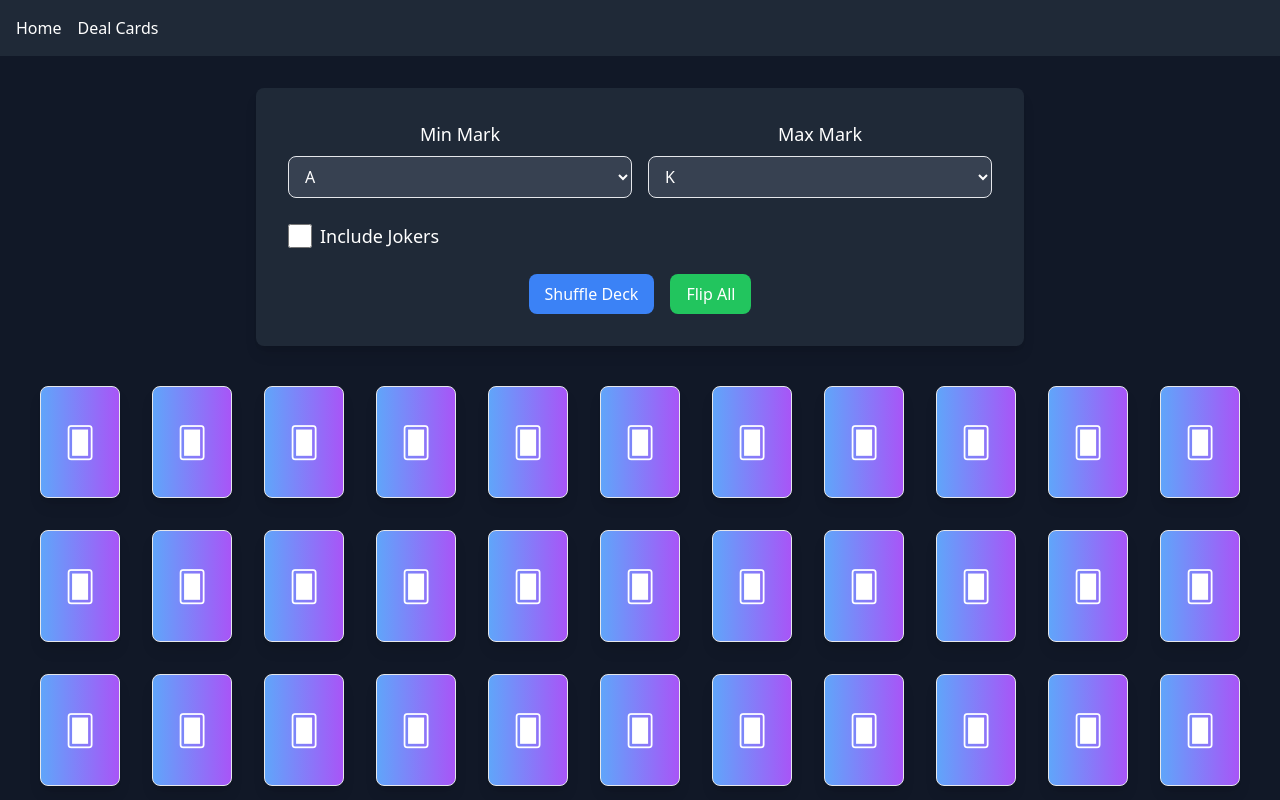
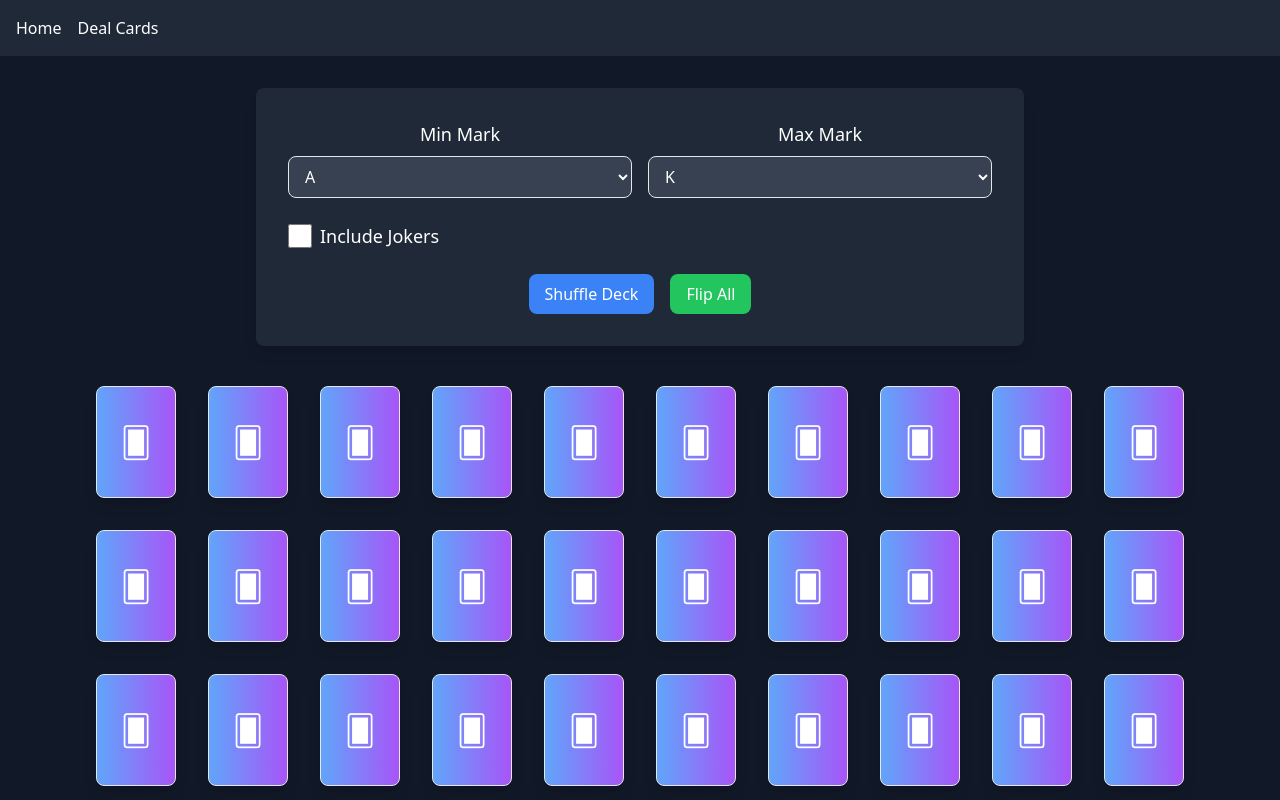
Before and after one commit to liuyuelintop/ts-react-card-game, a React (Create React App) app: page / in a window 1280 px wide. Shown: the top 800 px of the page. Built offline with nearby package versions, Linux system fonts and the light colour scheme.

Commit message:
Update Deck Page UI

```diff
--- a/src/components/Deck/Deck.tsx
+++ b/src/components/Deck/Deck.tsx
@@ -27,7 +27,7 @@ const Deck: React.FC = () => {
         handleShuffle={handleShuffle}
         handleFlipAll={handleFlipAll}
       />
-      <div className="mt-8 flex flex-wrap justify-center gap-4">
+      <div className="mt-8 lg:mx-10 flex flex-wrap justify-center gap-4">
         {deck.map((card, index) => (
           <Card
             key={index}
--- a/src/components/Deck/DeckControls.tsx
+++ b/src/components/Deck/DeckControls.tsx
@@ -26,7 +26,7 @@ const DeckControls: React.FC<DeckControlsProps> = ({
 }) => {
   return (
     <div className="max-w-screen-md mx-auto p-8 bg-gray-800 text-white rounded-lg shadow-lg flex flex-col space-y-6">
-      <div className="flex flex-wrap justify-between space-y-4 sm:space-y-0">
+      <div className="flex flex-wrap justify-between gap-y-4">
         <div className="flex-1 min-w-[200px] mr-4">
           <SelectControl
             label="Min Mark"
@@ -44,7 +44,7 @@ const DeckControls: React.FC<DeckControlsProps> = ({
           />
         </div>
       </div>
-      <div className="flex flex-wrap justify-between items-center space-y-4 sm:space-y-0">
+      <div className="flex flex-wrap justify-between items-center gap-y-4">
         <CheckboxControl
           label="Include Jokers"
           checked={includeJokers}
```
